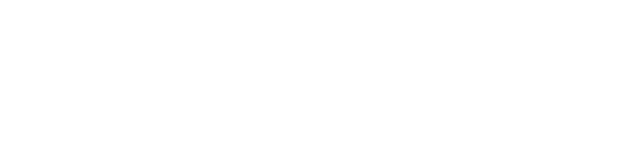
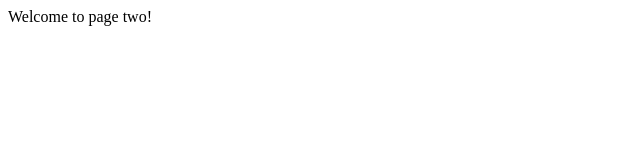
Before and after one commit to Nmuta/ryan_sandbox, a plain HTML site: page page2.html in a window 1280 px wide. Shown: the whole page, without its empty margins (0-640 px from the left). Drawn offline with Linux system fonts and the light colour scheme.

Commit message:
I made changes to page 2

```diff
--- a/page2.html
+++ b/page2.html
@@ -5,6 +5,6 @@
     <title></title>
   </head>
   <body>
-
+<div class="intro">Welcome to page two!<div/>
   </body>
 </html>
```
